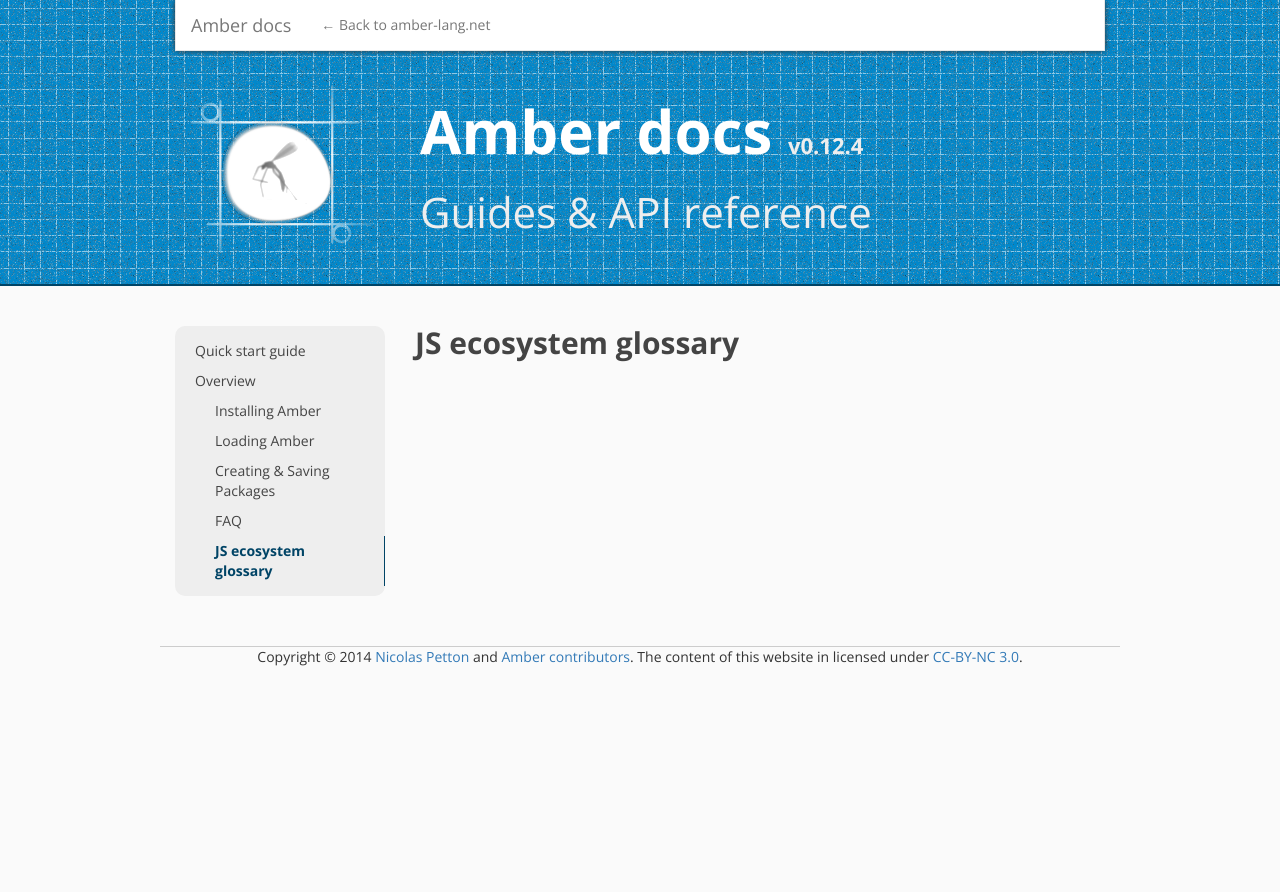
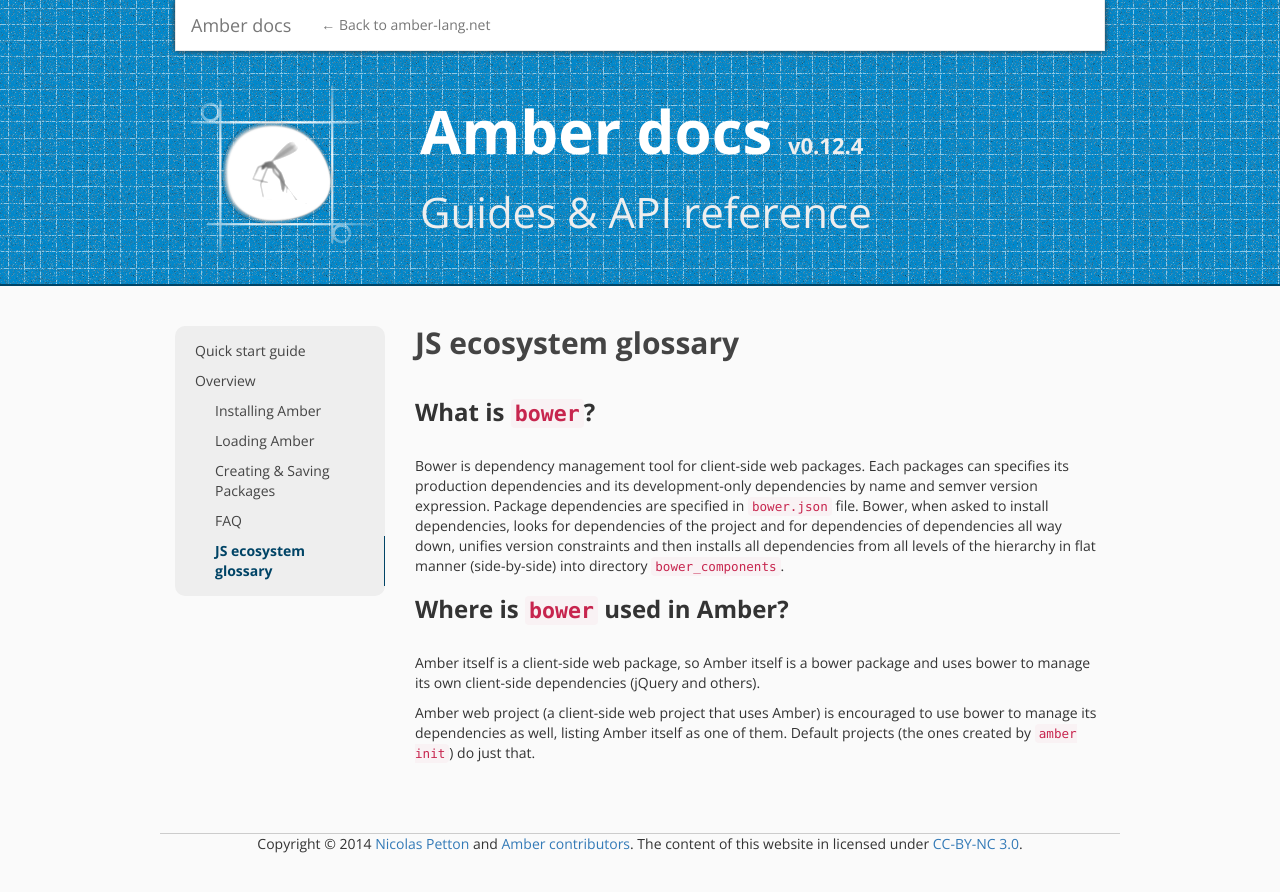
Before and after one commit to amber-smalltalk/amber-documentation, a Jekyll site: the page built from js-glossary.md, in a window 1280 px wide. Shown: the top 892 px of the page. Built offline with Jekyll 4.4.1, drawn with Linux system fonts in a browser that asks for light colours; nearby versions of some CDN libraries.

Commit message:
bower in glossary

```diff
--- a/js-glossary.md
+++ b/js-glossary.md
@@ -4,3 +4,13 @@ layout: default
 permalink: "js-glossary.html"
 parent: Overview
 ---
+
+### What is `bower`?
+
+Bower is dependency management tool for client-side web packages. Each packages can specifies its production dependencies and its development-only dependencies by name and semver version expression. Package dependencies are specified in `bower.json` file. Bower, when asked to install dependencies, looks for dependencies of the project and for dependencies of dependencies all way down, unifies version constraints and then installs all dependencies from all levels of the hierarchy in flat manner (side-by-side) into directory `bower_components`.
+
+### Where is `bower` used in Amber?
+
+Amber itself is a client-side web package, so Amber itself is a bower package and uses bower to manage its own client-side dependencies (jQuery and others).
+
+Amber web project (a client-side web project that uses Amber) is encouraged to use bower to manage its dependencies as well, listing Amber itself as one of them. Default projects (the ones created by `amber init`) do just that.
```
